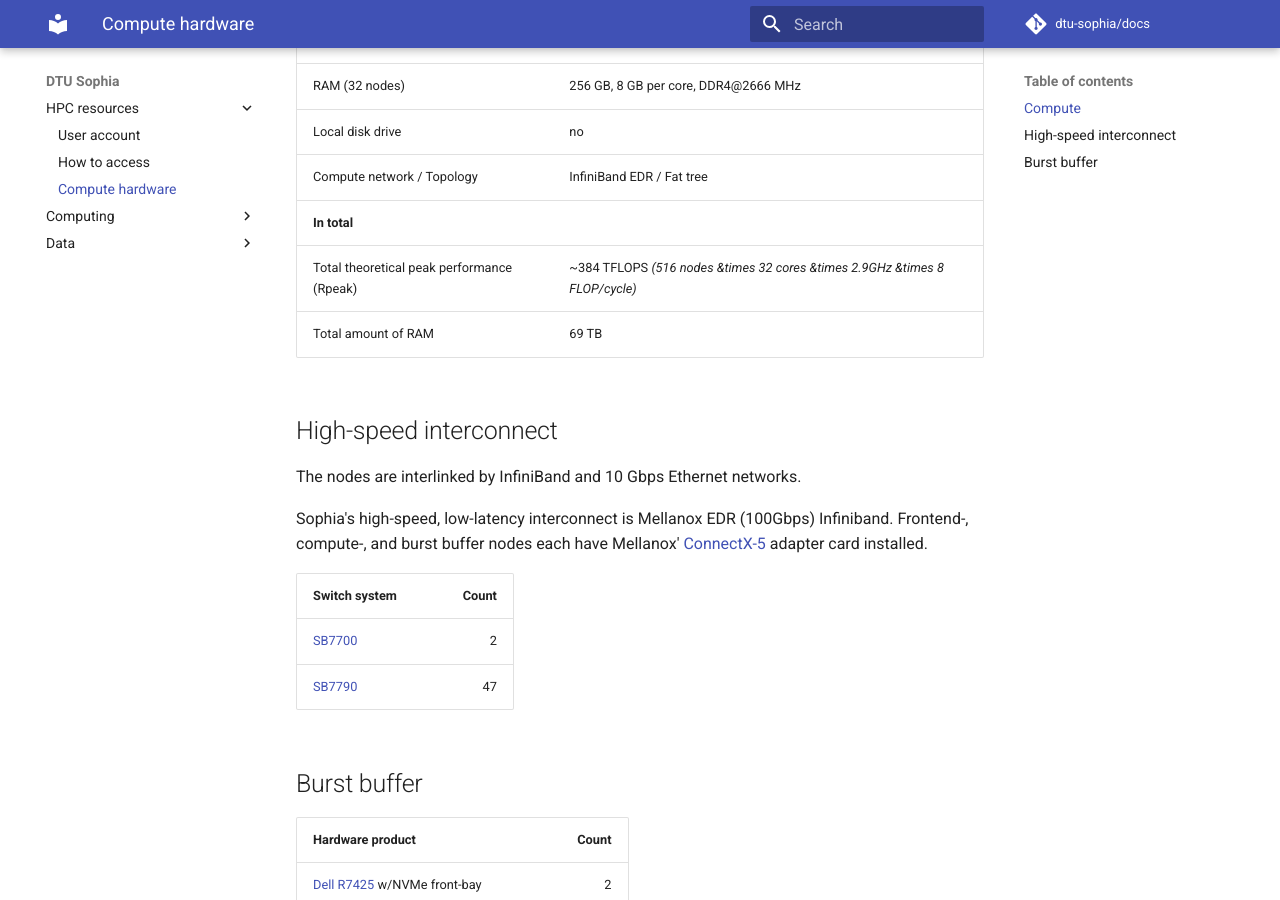
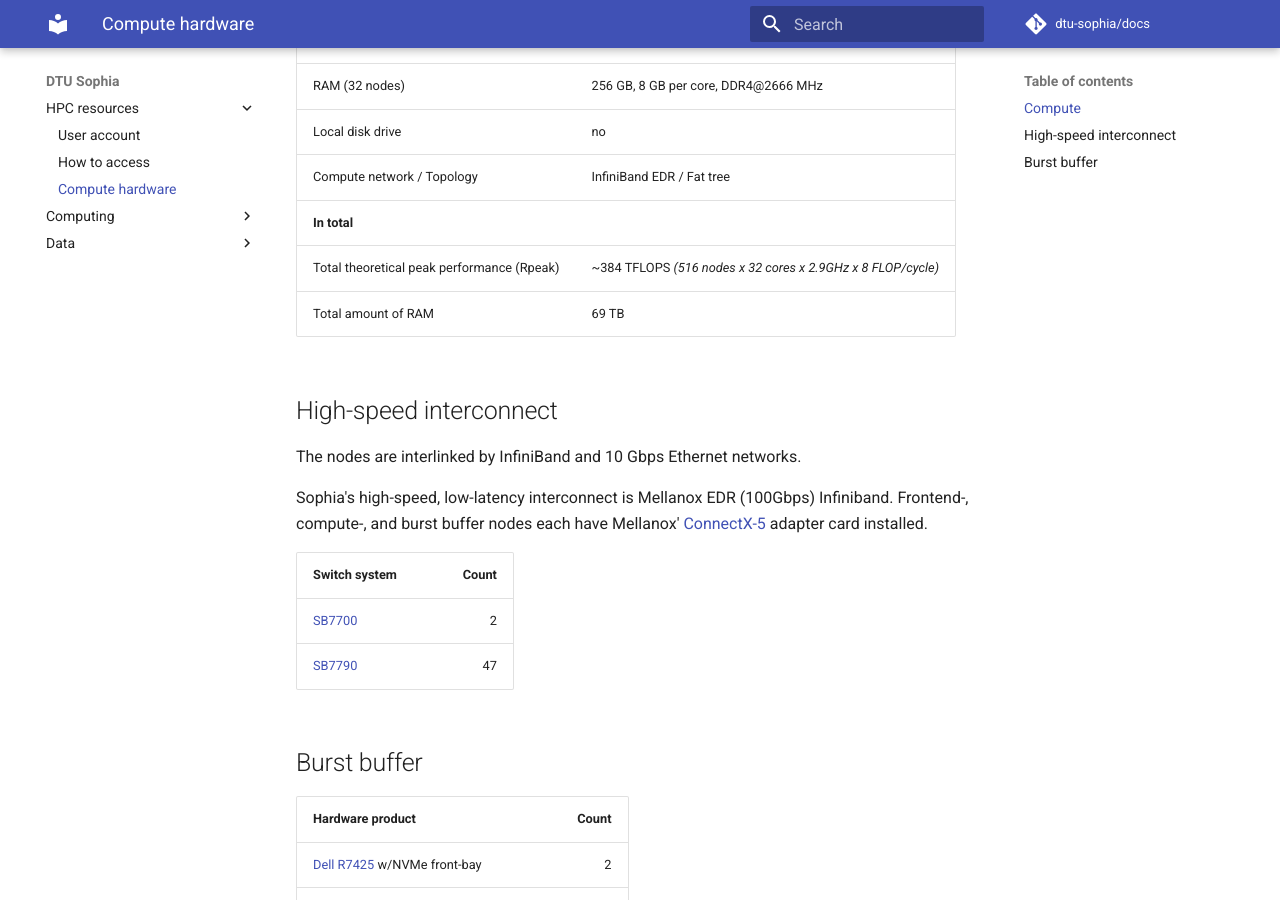
Before and after one commit to martavp/docs, an MkDocs documentation site: the page built from docs/hardware.md, in a window 1280 px wide and 900 px high, scrolled down 620 px. Built offline with MkDocs 1.6.1 and Material for MkDocs 9.7.7, drawn with Linux system fonts in a browser that asks for light colours; comment, search, counter and statistics services are not loaded.

Commit message:
fix: hardware table

```diff
--- a/docs/hardware.md
+++ b/docs/hardware.md
@@ -18,7 +18,7 @@ The parameters are summarized in the following table:
 | Local disk drive                            | no                                          |
 | Compute network / Topology                  | InfiniBand EDR / Fat tree                   |
 | **In total**                                |                                             |
-| Total theoretical peak performance  (Rpeak) | ~384 TFLOPS *(516 nodes &times 32 cores &times 2.9GHz &times 8 FLOP/cycle)*                                  |
+| Total theoretical peak performance  (Rpeak) | ~384 TFLOPS *(516 nodes x 32 cores x 2.9GHz x 8 FLOP/cycle)*                                  |
 | Total amount of RAM                         | 69 TB                                       |
 
 
```
